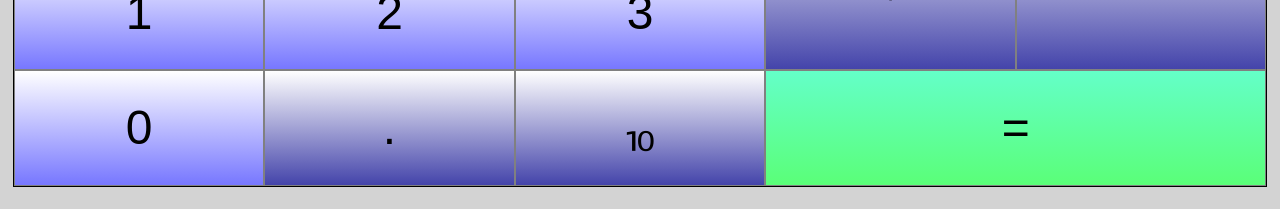
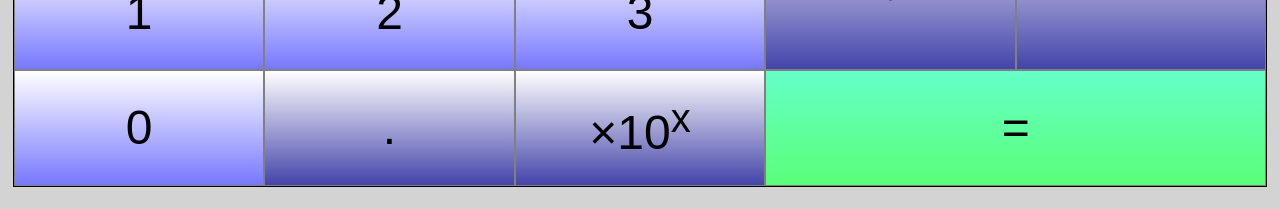
Before and after one commit to RugalBernstein02/Calculator, a plain HTML site: page index.html in a window 1280 px wide. Both pictures are taken after a click on the button "2ndf". Shown: the part 588-797 px from the top of the page. Drawn offline with Linux system fonts and the light colour scheme.

Commit message:
Changed symbol for "Scientific"

```diff
--- a/index.html
+++ b/index.html
@@ -42,7 +42,8 @@
                 <button id="add" class="calc-button basic-operation" data-operation="add" data-symbol="+" data-secondf="square x²">+</button>
             </div>
             <button id="decimal" class="calc-button">.</button>
-            <button id="percentage" class="calc-button" data-symbol="%" data-secondf="scientific ⏨">%</button>
+            <!-- U+00D7 = × MULTIPLICATION SIGN -->
+            <button id="percentage" class="calc-button" data-symbol="%" data-secondf="scientific <span\ style=&quot;font-size=50%;&quot;>&#x00D7;10<sup>x</sup></span>">%</button>
             <button id="result" class="calc-button">=</button>
         </div>
         <div id="more-dialog" class="dialog">
--- a/index.js
+++ b/index.js
@@ -196,7 +196,7 @@ function set2ndf (enabled) {
     document.querySelector("#second-function").innerHTML = secondf ? "basic" : "2<sup>nd</sup>f";
     document.querySelectorAll("*[data-secondf]").forEach(elem => {
         if (secondf) {
-            let s = attribute(elem, "data-secondf").split(" ")[1];
+            let s = attribute(elem, "data-secondf").split(/(?<!\\) /)[1];
             elem.innerHTML = s;
         }
         else {
```
